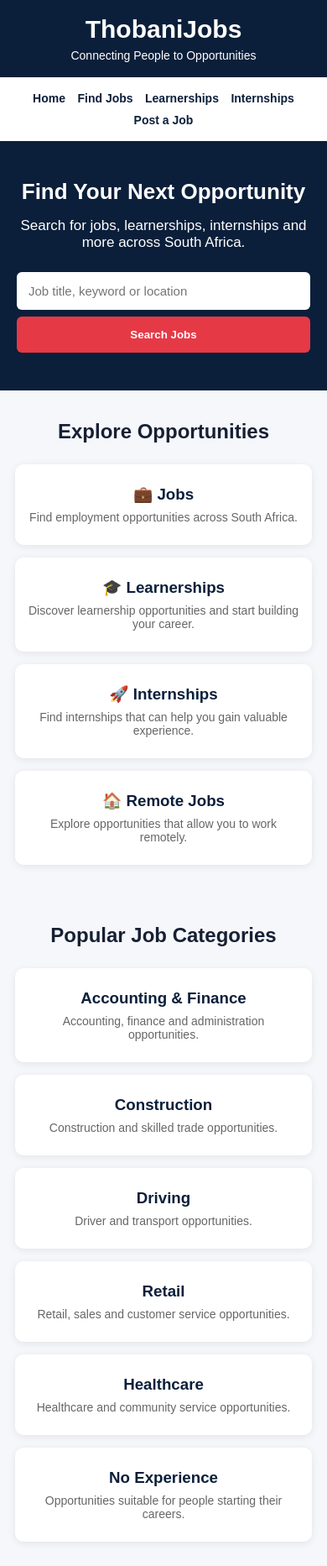
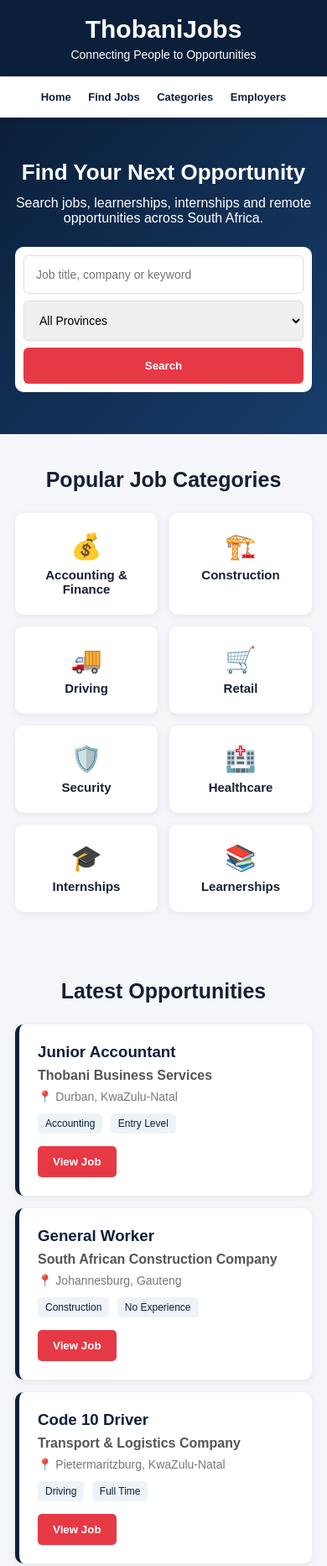
Before and after one commit to Thobanijobs-SA/thobanijobs, a plain HTML site: page index.html in a window 390 px wide. Shown: the top 1865 px of the page at 84% size. Drawn offline with Linux system fonts and the light colour scheme.

Commit message:
Revamp ThobaniJobs HTML structure and content
Updated the HTML structure and content for ThobaniJobs, including changes to the header, navigation, hero section, job listings, and footer. Enhanced styling and added new job categories.

```diff
--- a/index.html
+++ b/index.html
@@ -3,8 +3,11 @@
 <head>
 <meta charset="UTF-8">
 <meta name="viewport" content="width=device-width, initial-scale=1.0">
-  <title>ThobaniJobs | Connecting People to Opportunities</title>
-  <meta name="description" content="Find jobs, learnerships, internships and opportunities across South Africa.">
+
+<title>ThobaniJobs | Find Jobs in South Africa</title>
+
+<meta name="description" content="ThobaniJobs connects South Africans with jobs, learnerships, internships and remote opportunities.">
+
 <style>
 * {
   box-sizing: border-box;
@@ -14,158 +17,262 @@
 
 body {
   font-family: Arial, sans-serif;
-      background: #f5f7fa;
+  background: #f4f6f9;
   color: #172033;
 }
 
+/* HEADER */
 header {
   background: #0b1f3a;
   color: white;
-      padding: 18px;
+  padding: 18px 15px;
   text-align: center;
 }
 
-    header h1 {
+.logo {
   font-size: 30px;
-      margin-bottom: 6px;
+  font-weight: bold;
 }
 
-    header p {
+.tagline {
   font-size: 14px;
+  margin-top: 5px;
 }
 
+/* NAVIGATION */
 nav {
   background: white;
   padding: 12px;
   text-align: center;
   box-shadow: 0 2px 8px rgba(0,0,0,0.08);
+  position: sticky;
+  top: 0;
+  z-index: 10;
 }
 
 nav a {
   color: #0b1f3a;
   text-decoration: none;
-      margin: 0 8px;
+  font-weight: bold;
   font-size: 14px;
-      font-weight: bold;
+  margin: 5px 8px;
+  display: inline-block;
 }
 
+/* HERO */
 .hero {
-      background: #0b1f3a;
+  background: linear-gradient(135deg, #0b1f3a, #173d6b);
   color: white;
-      padding: 45px 20px;
   text-align: center;
+  padding: 50px 18px;
 }
 
-    .hero h2 {
+.hero h1 {
   font-size: 32px;
-      margin-bottom: 15px;
+  margin-bottom: 12px;
 }
 
 .hero p {
-      font-size: 17px;
+  font-size: 16px;
   margin-bottom: 25px;
 }
 
-    .search {
-      max-width: 600px;
+.search-box {
+  max-width: 700px;
   margin: auto;
+  background: white;
+  padding: 10px;
+  border-radius: 10px;
   display: flex;
   gap: 8px;
 }
 
-    .search input {
+.search-box input,
+.search-box select {
   flex: 1;
   padding: 14px;
+  border: 1px solid #ddd;
+  border-radius: 6px;
+  font-size: 14px;
+}
+
+.search-box button {
+  background: #e63946;
+  color: white;
   border: none;
+  padding: 14px 20px;
   border-radius: 6px;
+  font-weight: bold;
+  cursor: pointer;
+}
+
+/* SECTIONS */
+.section {
+  max-width: 1100px;
+  margin: auto;
+  padding: 40px 18px;
+}
+
+.section-title {
+  text-align: center;
+  margin-bottom: 25px;
+  font-size: 25px;
+}
+
+/* CATEGORY CARDS */
+.categories {
+  display: grid;
+  grid-template-columns: repeat(auto-fit, minmax(150px, 1fr));
+  gap: 14px;
+}
+
+.category {
+  background: white;
+  padding: 22px 10px;
+  border-radius: 10px;
+  text-align: center;
+  cursor: pointer;
+  box-shadow: 0 2px 8px rgba(0,0,0,0.07);
+  transition: 0.2s;
+}
+
+.category:hover {
+  transform: translateY(-3px);
+}
+
+.category .icon {
+  font-size: 30px;
+  margin-bottom: 8px;
+}
+
+.category h3 {
   font-size: 15px;
 }
 
-    .search button {
-      padding: 14px 20px;
-      border: none;
-      border-radius: 6px;
+/* JOB LIST */
+.jobs {
+  display: grid;
+  gap: 15px;
+}
+
+.job {
+  background: white;
+  padding: 22px;
+  border-radius: 10px;
+  box-shadow: 0 2px 8px rgba(0,0,0,0.07);
+  border-left: 5px solid #0b1f3a;
+}
+
+.job h3 {
+  color: #0b1f3a;
+  margin-bottom: 8px;
+}
+
+.company {
+  font-weight: bold;
+  color: #555;
+  margin-bottom: 8px;
+}
+
+.location {
+  color: #777;
+  font-size: 14px;
+  margin-bottom: 12px;
+}
+
+.job-tag {
+  display: inline-block;
+  background: #eef3f8;
+  color: #0b1f3a;
+  padding: 5px 9px;
+  border-radius: 5px;
+  font-size: 12px;
+  margin-right: 5px;
+}
+
+.apply {
+  margin-top: 15px;
   background: #e63946;
   color: white;
+  border: none;
+  padding: 11px 18px;
+  border-radius: 5px;
+  cursor: pointer;
   font-weight: bold;
 }
 
-    .section {
-      max-width: 1000px;
-      margin: auto;
-      padding: 35px 18px;
+/* PROVINCES */
+.provinces {
+  display: flex;
+  flex-wrap: wrap;
+  justify-content: center;
+  gap: 10px;
 }
 
-    .section h2 {
-      text-align: center;
-      margin-bottom: 25px;
+.province {
+  background: white;
+  border: 1px solid #ddd;
+  padding: 11px 15px;
+  border-radius: 20px;
+  cursor: pointer;
 }
 
-    .cards {
-      display: grid;
-      grid-template-columns: repeat(auto-fit, minmax(180px, 1fr));
-      gap: 15px;
-    }
-
-    .card {
-      background: white;
-      padding: 25px 15px;
-      border-radius: 10px;
-      text-align: center;
-      box-shadow: 0 2px 10px rgba(0,0,0,0.08);
-    }
-
-    .card h3 {
-      margin-bottom: 8px;
-      color: #0b1f3a;
-    }
-
-    .card p {
-      font-size: 14px;
-      color: #666;
-    }
-
-    .cta {
+/* EMPLOYER */
+.employer {
   background: #e63946;
   color: white;
   text-align: center;
-      padding: 40px 20px;
+  padding: 45px 20px;
 }
 
-    .cta h2 {
+.employer h2 {
   margin-bottom: 12px;
 }
 
-    .cta button {
-      margin-top: 18px;
-      padding: 13px 25px;
-      border: none;
-      border-radius: 6px;
+.employer p {
+  margin-bottom: 20px;
+}
+
+.employer button {
   background: white;
   color: #e63946;
+  border: none;
+  padding: 13px 25px;
+  border-radius: 6px;
   font-weight: bold;
+  cursor: pointer;
 }
 
+/* FOOTER */
 footer {
   background: #0b1f3a;
   color: white;
   text-align: center;
-      padding: 25px 15px;
+  padding: 30px 15px;
   font-size: 13px;
 }
 
-    @media (max-width: 600px) {
-      .search {
+footer p {
+  margin: 6px;
+}
+
+/* MOBILE */
+@media(max-width: 650px) {
+
+  .hero h1 {
+    font-size: 26px;
+  }
+
+  .search-box {
     flex-direction: column;
   }
 
-      .hero h2 {
-        font-size: 26px;
+  .search-box button {
+    width: 100%;
   }
 
   nav a {
-        display: inline-block;
-        margin: 5px;
+    font-size: 13px;
   }
 }
 </style>
@@ -174,104 +281,396 @@
 <body>
 
 <header>
-  <h1>ThobaniJobs</h1>
-  <p>Connecting People to Opportunities</p>
+  <div class="logo">ThobaniJobs</div>
+  <div class="tagline">Connecting People to Opportunities</div>
 </header>
 
 <nav>
-  <a href="#">Home</a>
-  <a href="#">Find Jobs</a>
-  <a href="#">Learnerships</a>
-  <a href="#">Internships</a>
-  <a href="#">Post a Job</a>
+  <a href="#home">Home</a>
+  <a href="#jobs">Find Jobs</a>
+  <a href="#categories">Categories</a>
+  <a href="#employers">Employers</a>
 </nav>
 
-<section class="hero">
-  <h2>Find Your Next Opportunity</h2>
-  <p>Search for jobs, learnerships, internships and more across South Africa.</p>
+<section class="hero" id="home">
 
-  <div class="search">
-    <input type="text" placeholder="Job title, keyword or location">
-    <button>Search Jobs</button>
+  <h1>Find Your Next Opportunity</h1>
+
+  <p>
+    Search jobs, learnerships, internships and remote opportunities across South Africa.
+  </p>
+
+  <div class="search-box">
+
+    <input
+      type="text"
+      id="searchInput"
+      placeholder="Job title, company or keyword"
+    >
+
+    <select id="provinceSelect">
+
+      <option value="">All Provinces</option>
+      <option value="Gauteng">Gauteng</option>
+      <option value="KwaZulu-Natal">KwaZulu-Natal</option>
+      <option value="Western Cape">Western Cape</option>
+      <option value="Eastern Cape">Eastern Cape</option>
+      <option value="Free State">Free State</option>
+      <option value="Limpopo">Limpopo</option>
+      <option value="Mpumalanga">Mpumalanga</option>
+      <option value="North West">North West</option>
+      <option value="Northern Cape">Northern Cape</option>
+
+    </select>
+
+    <button onclick="searchJobs()">Search</button>
+
   </div>
+
 </section>
 
-<section class="section">
-  <h2>Explore Opportunities</h2>
 
-  <div class="cards">
+<section class="section" id="categories">
 
-    <div class="card">
-      <h3>💼 Jobs</h3>
-      <p>Find employment opportunities across South Africa.</p>
+<h2 class="section-title">Popular Job Categories</h2>
+
+<div class="categories">
+
+<div class="category" onclick="categorySearch('Accounting')">
+<div class="icon">💰</div>
+<h3>Accounting & Finance</h3>
 </div>
 
-    <div class="card">
-      <h3>🎓 Learnerships</h3>
-      <p>Discover learnership opportunities and start building your career.</p>
+<div class="category" onclick="categorySearch('Construction')">
+<div class="icon">🏗️</div>
+<h3>Construction</h3>
 </div>
 
-    <div class="card">
-      <h3>🚀 Internships</h3>
-      <p>Find internships that can help you gain valuable experience.</p>
+<div class="category" onclick="categorySearch('Driving')">
+<div class="icon">🚚</div>
+<h3>Driving</h3>
 </div>
 
-    <div class="card">
-      <h3>🏠 Remote Jobs</h3>
-      <p>Explore opportunities that allow you to work remotely.</p>
+<div class="category" onclick="categorySearch('Retail')">
+<div class="icon">🛒</div>
+<h3>Retail</h3>
+</div>
+
+<div class="category" onclick="categorySearch('Security')">
+<div class="icon">🛡️</div>
+<h3>Security</h3>
+</div>
+
+<div class="category" onclick="categorySearch('Healthcare')">
+<div class="icon">🏥</div>
+<h3>Healthcare</h3>
+</div>
+
+<div class="category" onclick="categorySearch('Internship')">
+<div class="icon">🎓</div>
+<h3>Internships</h3>
+</div>
+
+<div class="category" onclick="categorySearch('Learnership')">
+<div class="icon">📚</div>
+<h3>Learnerships</h3>
 </div>
 
 </div>
+
 </section>
 
-<section class="section">
-  <h2>Popular Job Categories</h2>
 
-  <div class="cards">
+<section class="section" id="jobs">
 
-    <div class="card">
-      <h3>Accounting & Finance</h3>
-      <p>Accounting, finance and administration opportunities.</p>
+<h2 class="section-title">Latest Opportunities</h2>
+
+<div class="jobs" id="jobList">
+
+
+<div class="job">
+
+<h3>Junior Accountant</h3>
+
+<div class="company">
+Thobani Business Services
 </div>
 
-    <div class="card">
-      <h3>Construction</h3>
-      <p>Construction and skilled trade opportunities.</p>
+<div class="location">
+📍 Durban, KwaZulu-Natal
 </div>
 
-    <div class="card">
-      <h3>Driving</h3>
-      <p>Driver and transport opportunities.</p>
+<span class="job-tag">Accounting</span>
+<span class="job-tag">Entry Level</span>
+
+<br>
+
+<button class="apply" onclick="alert('Application information will be added soon.')">
+View Job
+</button>
+
 </div>
 
-    <div class="card">
-      <h3>Retail</h3>
-      <p>Retail, sales and customer service opportunities.</p>
+
+<div class="job">
+
+<h3>General Worker</h3>
+
+<div class="company">
+South African Construction Company
 </div>
 
-    <div class="card">
-      <h3>Healthcare</h3>
-      <p>Healthcare and community service opportunities.</p>
+<div class="location">
+📍 Johannesburg, Gauteng
 </div>
 
-    <div class="card">
-      <h3>No Experience</h3>
-      <p>Opportunities suitable for people starting their careers.</p>
+<span class="job-tag">Construction</span>
+<span class="job-tag">No Experience</span>
+
+<br>
+
+<button class="apply" onclick="alert('Application information will be added soon.')">
+View Job
+</button>
+
+</div>
+
+
+<div class="job">
+
+<h3>Code 10 Driver</h3>
+
+<div class="company">
+Transport & Logistics Company
+</div>
+
+<div class="location">
+📍 Pietermaritzburg, KwaZulu-Natal
+</div>
+
+<span class="job-tag">Driving</span>
+<span class="job-tag">Full Time</span>
+
+<br>
+
+<button class="apply" onclick="alert('Application information will be added soon.')">
+View Job
+</button>
+
+</div>
+
+
+<div class="job">
+
+<h3>IT Internship</h3>
+
+<div class="company">
+Technology Company
+</div>
+
+<div class="location">
+📍 Cape Town, Western Cape
+</div>
+
+<span class="job-tag">Internship</span>
+<span class="job-tag">IT</span>
+
+<br>
+
+<button class="apply" onclick="alert('Application information will be added soon.')">
+View Job
+</button>
+
+</div>
+
+
+<div class="job">
+
+<h3>Security Officer</h3>
+
+<div class="company">
+Private Security Company
+</div>
+
+<div class="location">
+📍 Pretoria, Gauteng
+</div>
+
+<span class="job-tag">Security</span>
+<span class="job-tag">Full Time</span>
+
+<br>
+
+<button class="apply" onclick="alert('Application information will be added soon.')">
+View Job
+</button>
+
+</div>
+
+
+<div class="job">
+
+<h3>Business Administration Learnership</h3>
+
+<div class="company">
+South African Training Organisation
+</div>
+
+<div class="location">
+📍 Durban, KwaZulu-Natal
+</div>
+
+<span class="job-tag">Learnership</span>
+<span class="job-tag">Entry Level</span>
+
+<br>
+
+<button class="apply" onclick="alert('Application information will be added soon.')">
+View Job
+</button>
+
+</div>
+
+
+</div>
+
+</section>
+
+
+<section class="section">
+
+<h2 class="section-title">Jobs by Province</h2>
+
+<div class="provinces">
+
+<div class="province" onclick="provinceSearch('Gauteng')">Gauteng</div>
+
+<div class="province" onclick="provinceSearch('KwaZulu-Natal')">
+KwaZulu-Natal
+</div>
+
+<div class="province" onclick="provinceSearch('Western Cape')">
+Western Cape
+</div>
+
+<div class="province" onclick="provinceSearch('Eastern Cape')">
+Eastern Cape
+</div>
+
+<div class="province" onclick="provinceSearch('Free State')">
+Free State
+</div>
+
+<div class="province" onclick="provinceSearch('Limpopo')">
+Limpopo
+</div>
+
+<div class="province" onclick="provinceSearch('Mpumalanga')">
+Mpumalanga
+</div>
+
+<div class="province" onclick="provinceSearch('North West')">
+North West
+</div>
+
+<div class="province" onclick="provinceSearch('Northern Cape')">
+Northern Cape
 </div>
 
 </div>
+
 </section>
 
-<section class="cta">
+
+<section class="employer" id="employers">
+
 <h2>Are You Hiring?</h2>
-  <p>Employers can connect with people looking for opportunities.</p>
-  <button>Post a Job</button>
+
+<p>
+Connect your company with people looking for opportunities.
+</p>
+
+<button onclick="alert('Our employer job submission system is coming soon.')">
+Post a Job
+</button>
+
 </section>
 
+
 <footer>
+
+<p><strong>ThobaniJobs</strong></p>
+
+<p>Connecting People to Opportunities</p>
+
 <p>© 2026 ThobaniJobs. All rights reserved.</p>
-  <p>Connecting People to Opportunities.</p>
+
+<p>South Africa's growing job opportunity platform.</p>
+
 </footer>
+
+
+<script>
+
+function searchJobs() {
+
+let keyword =
+document.getElementById("searchInput").value.toLowerCase();
+
+let province =
+document.getElementById("provinceSelect").value.toLowerCase();
+
+let jobs =
+document.querySelectorAll(".job");
+
+jobs.forEach(function(job) {
+
+let text =
+job.innerText.toLowerCase();
+
+let matchesKeyword =
+keyword === "" || text.includes(keyword);
+
+let matchesProvince =
+province === "" || text.includes(province);
+
+if(matchesKeyword && matchesProvince) {
+
+job.style.display = "block";
+
+} else {
+
+job.style.display = "none";
+
+}
+
+});
+
+document.getElementById("jobs").scrollIntoView({
+behavior: "smooth"
+});
+
+}
+
+
+function categorySearch(category) {
+
+document.getElementById("searchInput").value = category;
+
+searchJobs();
+
+}
+
+
+function provinceSearch(province) {
+
+document.getElementById("provinceSelect").value = province;
+
+searchJobs();
+
+}
+
+</script>
 
 </body>
 </html>
```
Lines whose indentation alone changed are shown as unchanged.
